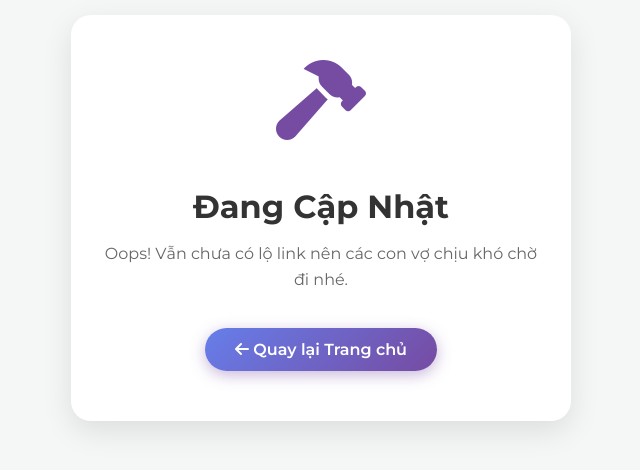
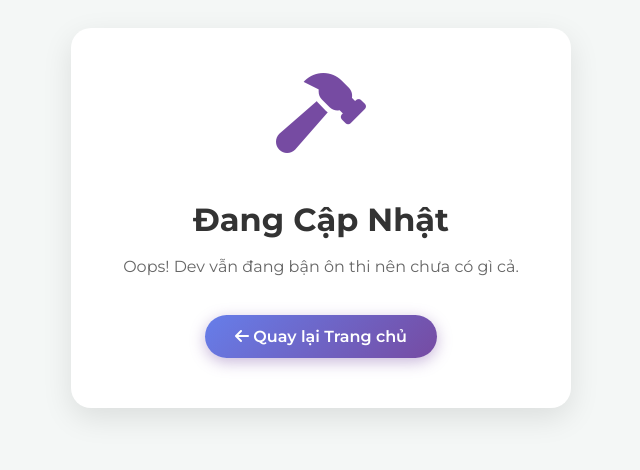
Before and after one commit to exinemay/A236, a plain HTML site: page error.html in a window 1280 px wide. Shown: the part 182-652 px from the top of the page, without its empty margins (319-959 px from the left). Drawn offline with Linux system fonts and the light colour scheme.

Commit message:
Update error.html

```diff
--- a/error.html
+++ b/error.html
@@ -116,7 +116,7 @@
         <i class="fas fa-hammer"></i>
       </div>
       <h1>Đang Cập Nhật</h1>
-      <p>Oops! Vẫn chưa có lộ link nên các con vợ chịu khó chờ đi nhé.<br /></p>
+      <p>Oops! Dev vẫn đang bận ôn thi nên chưa có gì cả.<br /></p>
       <a href="index.html" class="btn-back">
         <i class="fas fa-arrow-left"></i> Quay lại Trang chủ
       </a>
```
